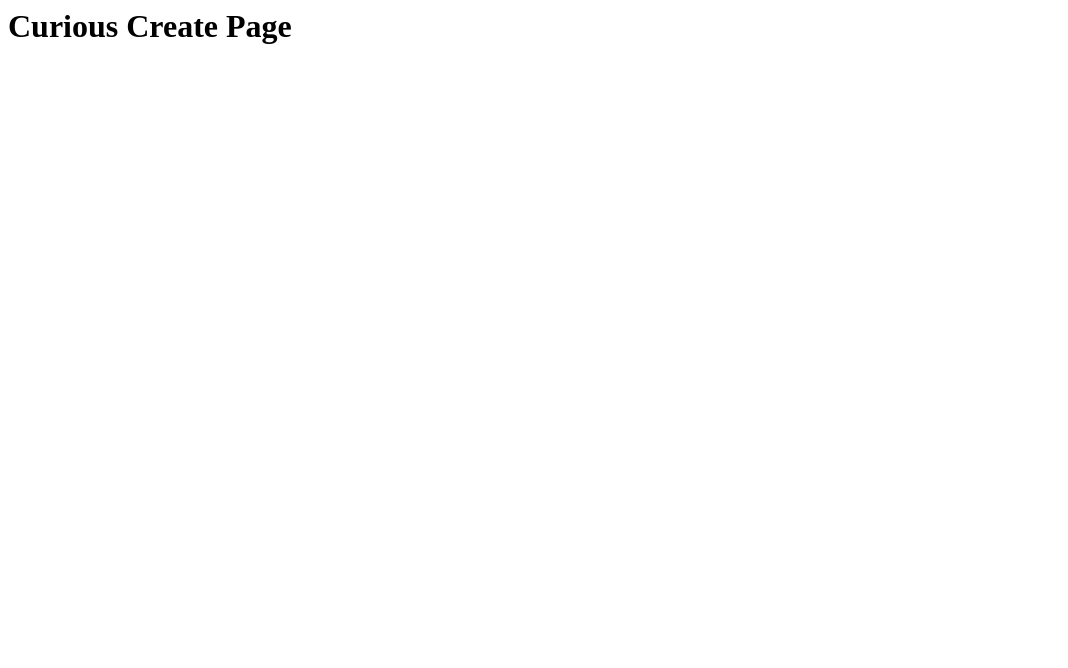
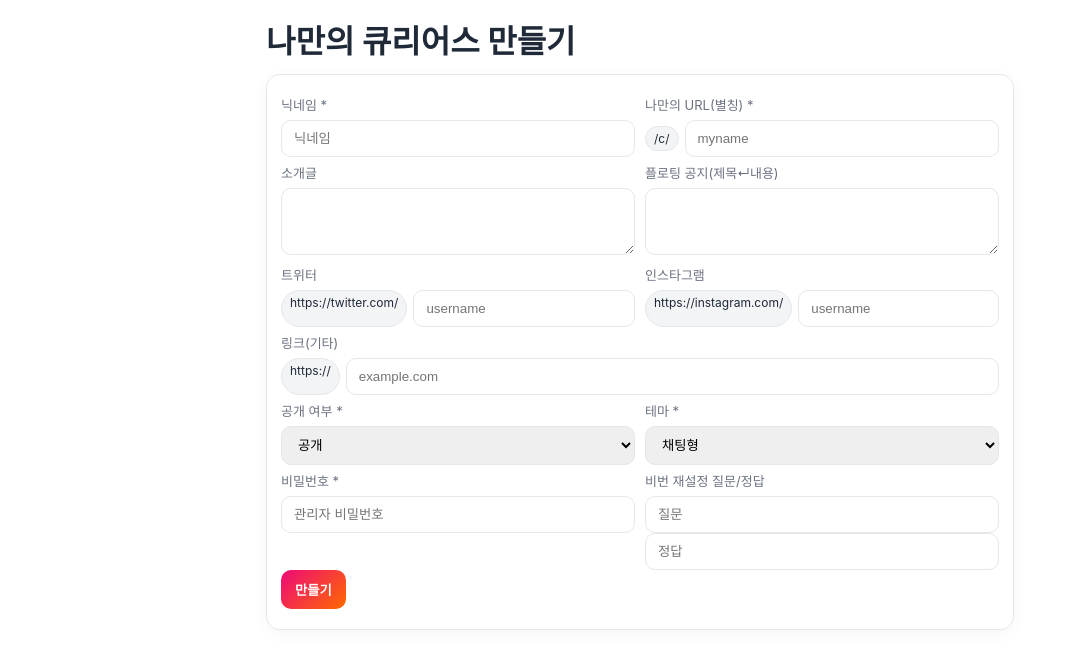
Before and after one commit to goldengwa/4ME2, a website: page public/curious-create.html in a window 1280 px wide. Shown: the whole page, without its empty margins (0-1068 px from the left). Drawn offline with Linux system fonts and the light colour scheme.

Commit message:
Update curious-create.html

```diff
--- a/public/curious-create.html
+++ b/public/curious-create.html
@@ -1 +1,39 @@
-<h1>Curious Create Page</h1>
+<!doctype html><html lang="ko"><head>
+<meta charset="utf-8"/><meta name="viewport" content="width=device-width,initial-scale=1"/>
+<title>큐리어스 만들기</title>
+<link rel="stylesheet" href="/style.css"/>
+</head><body>
+<div class="container">
+  <h1>나만의 큐리어스 만들기</h1>
+  <div class="card">
+    <div class="row">
+      <div><label>닉네임 *</label><input id="nickname" class="input" placeholder="닉네임"/></div>
+      <div><label>나만의 URL(별칭) *</label>
+        <div style="display:flex;gap:6px;align-items:center">
+          <span class="badge">/c/</span><input id="alias" class="input" placeholder="myname" style="flex:1"/>
+        </div>
+      </div>
+    </div>
+    <div class="row">
+      <div><label>소개글</label><textarea id="intro" class="input" rows="3"></textarea></div>
+      <div><label>플로팅 공지(제목↵내용)</label><textarea id="notice" class="input" rows="3"></textarea></div>
+    </div>
+    <div class="row">
+      <div><label>트위터</label><div style="display:flex;gap:6px"><span class="badge">https://twitter.com/</span><input id="twitter" class="input" placeholder="username"/></div></div>
+      <div><label>인스타그램</label><div style="display:flex;gap:6px"><span class="badge">https://instagram.com/</span><input id="instagram" class="input" placeholder="username"/></div></div>
+    </div>
+    <div><label>링크(기타)</label><div style="display:flex;gap:6px"><span class="badge">https://</span><input id="common" class="input" placeholder="example.com"/></div></div>
+    <div class="row">
+      <div><label>공개 여부 *</label><select id="visibility" class="input"><option value="public">공개</option><option value="private">비공개(미구현)</option></select></div>
+      <div><label>테마 *</label><select id="theme" class="input"><option value="chat:default" selected>채팅형</option><option value="comment:default">댓글형</option></select></div>
+    </div>
+    <div class="row">
+      <div><label>비밀번호 *</label><input id="password" type="password" class="input" placeholder="관리자 비밀번호"/></div>
+      <div><label>비번 재설정 질문/정답</label><input id="resetQ" class="input" placeholder="질문"/><input id="resetA" class="input" placeholder="정답"/></div>
+    </div>
+    <button id="create" class="btn">만들기</button>
+    <div id="result" class="meta"></div>
+  </div>
+</div>
+<script src="/curious-create.js"></script>
+</body></html>
```
